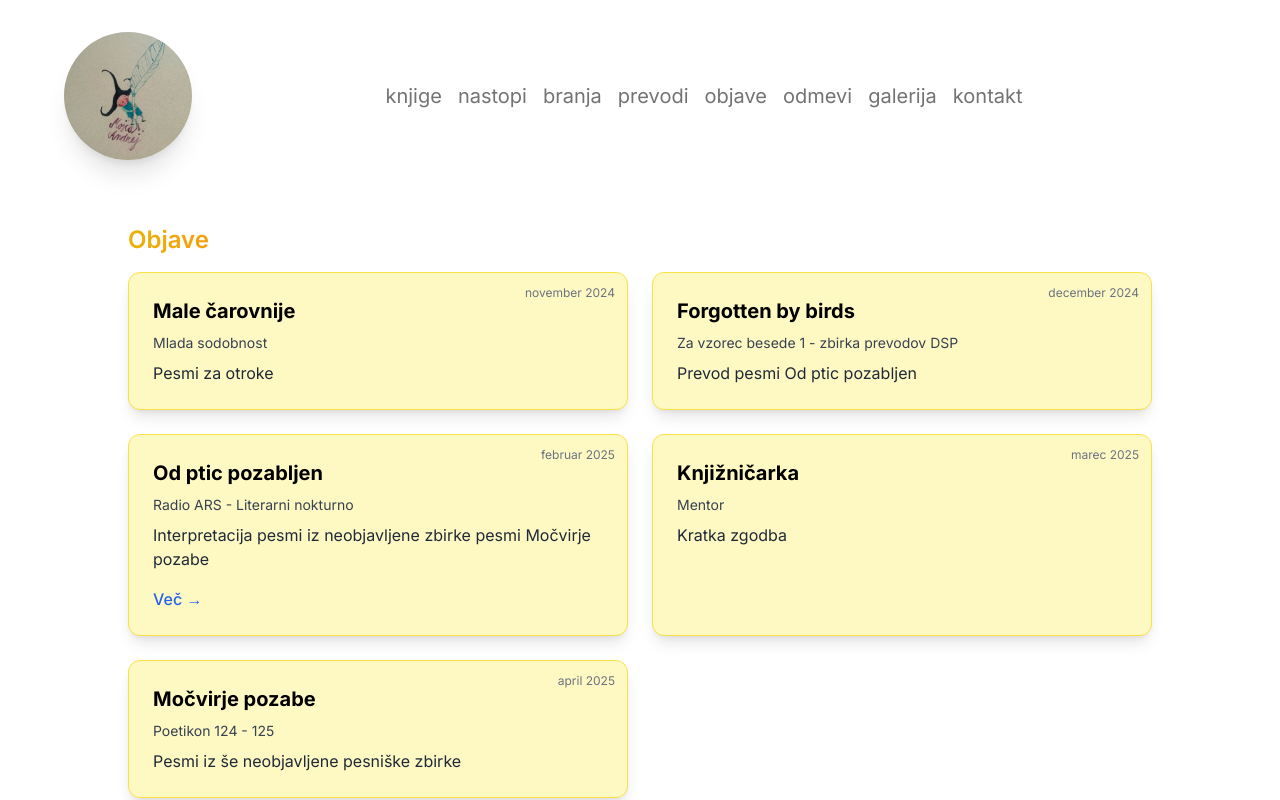
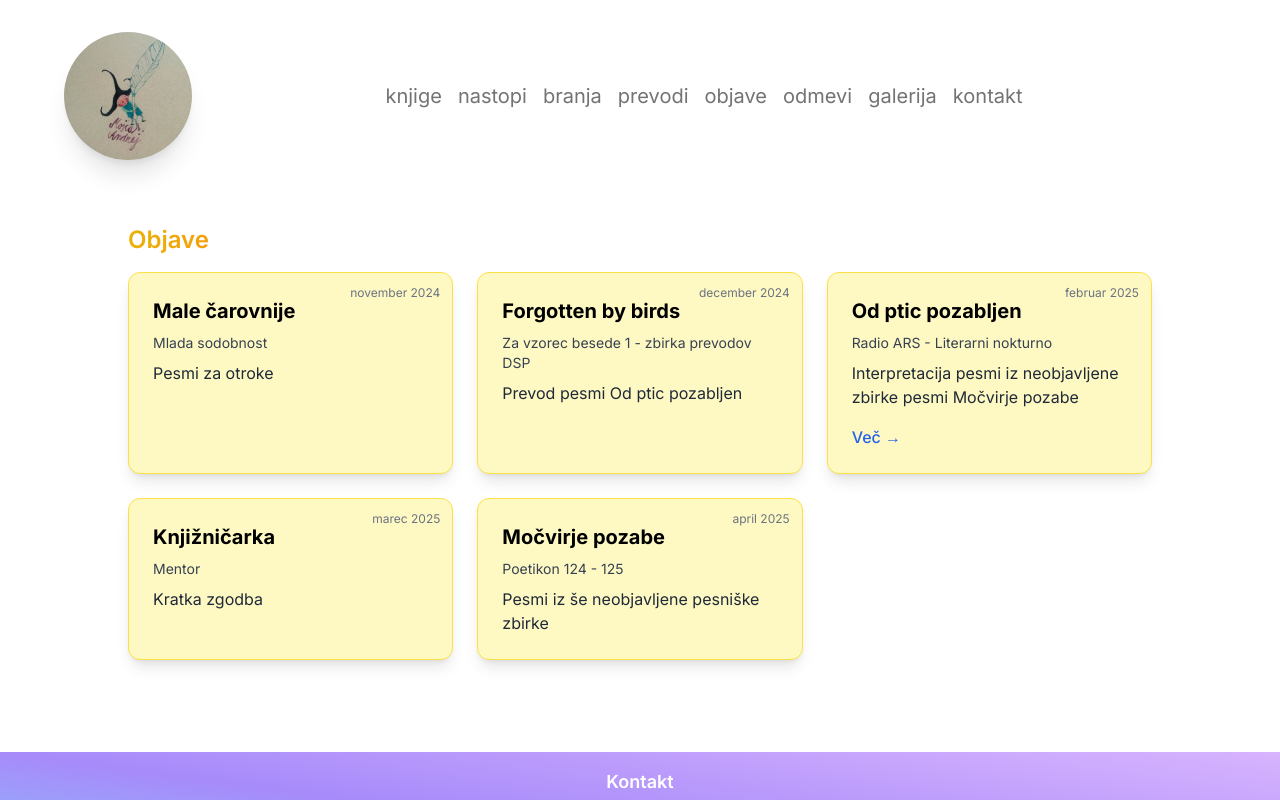
Before and after one commit to Mojca-Andrej/frontend, a Next.js app: page /objave in a window 1280 px wide. Shown: the top 800 px of the page. Built offline with nearby package versions, Linux system fonts and the light colour scheme.

Commit message:
minor fixes

```diff
--- a/src/app/(general)/knjige/page.tsx
+++ b/src/app/(general)/knjige/page.tsx
@@ -1,35 +1,50 @@
-import { books } from "./data/books"
-import { Genre } from "./data/books"
-import Link from "next/link"
-import Image from "next/image"
-
+import { books } from "./data/books";
+import { Genre } from "./data/books";
+import Link from "next/link";
+import Image from "next/image";
 
 export default function Knjige() {
-
-  const booksForAdults = books.filter(book => book.genre === Genre.Adult)
-  const booksForChildren = books.filter(book => book.genre === Genre.Children)
+  const booksForAdults = books.filter((book) => book.genre === Genre.Adult);
+  const booksForChildren = books.filter(
+    (book) => book.genre === Genre.Children
+  );
   return (
     <main>
-        <h2 className="font-semibold text-2xl mb-8 bg-gradient-to-r from-[#11998e] to-[#38ef7d] text-transparent bg-clip-text w-fit">Knjige za odrasle</h2>
-        <div className="grid grid-cols-2 sm:grid-cols-4 md:grid-cols-6 gap-4 md:gap-4 max-w-screen-xl">
-          {booksForAdults.map(book => (
+      <h2 className="font-semibold text-2xl mb-8 bg-gradient-to-r from-[#11998e] to-[#38ef7d] text-transparent bg-clip-text w-fit">
+        Knjige za odrasle
+      </h2>
+      <div className="grid grid-cols-2 sm:grid-cols-4 md:grid-cols-6 2xl:grid-cols-7 gap-4 md:gap-4 max-w-screen-2xl">
+        {booksForAdults.map((book) => (
           <div key={book.title} className="flex items-center justify-center">
             <Link href={`/knjige/${book.link}`}>
-                          <Image priority={true} height={400} width={400} src={`/${book.image}`} alt={book.title} className="w-full rounded-sm object-contain hover:shadow-md transition ease-in-out delay-0 hover:scale-105" />
+              <Image
+                priority={true}
+                height={400}
+                width={400}
+                src={`/${book.image}`}
+                alt={book.title}
+                className="w-full rounded-sm object-contain hover:shadow-md transition ease-in-out delay-0 hover:scale-105"
+              />
             </Link>
           </div>
         ))}
       </div>
-        <h1 className="font-semibold text-2xl my-8 bg-gradient-to-r from-[#11998e] to-[#38ef7d] w-fit bg-clip-text text-transparent">Knjige za otroke</h1>
+      <h1 className="font-semibold text-2xl my-8 bg-gradient-to-r from-[#11998e] to-[#38ef7d] w-fit bg-clip-text text-transparent">
+        Knjige za otroke
+      </h1>
       <div className="grid grid-cols-2 sm:grid-cols-4 md:grid-cols-6 gap-4 md:gap-4 max-w-screen-xl">
-          {booksForChildren.map(book => (
+        {booksForChildren.map((book) => (
           <div key={book.title} className="flex items-center justify-center">
             <Link href={`/knjige/${book.link}`}>
-                          <img src={`${book.image}`} alt={book.title} className="w-full rounded-sm hover:shadow-md object-contain transition ease-in-out delay-0 hover:scale-105" />
+              <img
+                src={`${book.image}`}
+                alt={book.title}
+                className="w-full rounded-sm hover:shadow-md object-contain transition ease-in-out delay-0 hover:scale-105"
+              />
             </Link>
           </div>
         ))}
       </div>
     </main>
-  )
+  );
 }
--- a/src/app/(general)/layout.tsx
+++ b/src/app/(general)/layout.tsx
@@ -3,13 +3,13 @@ import Footer from "./components/footer";
 
 import { ReactNode } from "react";
 export default function Layout({ children }: { children: ReactNode }) {
-    return (
-        <div>
-            <Topbar/>
-            <main className="px-4 pt-8 pb-16 md:px-16 xl:px-32 bg-white">
-            {children}
-            </main>
-            <Footer/>
-        </div>
-    )
+  return (
+    <div>
+      <Topbar />
+      <main className="px-4 pt-8 pb-16 md:px-16 xl:px-32 bg-white min-h-[70vh]">
+        {children}
+      </main>
+      <Footer />
+    </div>
+  );
 }
--- a/src/app/(general)/objave/page.tsx
+++ b/src/app/(general)/objave/page.tsx
@@ -4,8 +4,10 @@ import Link from "next/link";
 export default function Objave() {
   return (
     <main>
-            <h1 className="text-2xl w-fit bg-gradient-to-r bg-clip-text text-transparent from-yellow-500 to-amber-500 font-semibold mb-4">Objave</h1>
-            <div className="grid gap-6 grid-cols-1 sm:grid-cols-2">
+      <h1 className="text-2xl w-fit bg-gradient-to-r bg-clip-text text-transparent from-yellow-500 to-amber-500 font-semibold mb-4">
+        Objave
+      </h1>
+      <div className="grid gap-6 grid-cols-1 sm:grid-cols-2 lg:grid-cols-3 3xl:grid-cols-4">
         {objave.map((objava, index) => (
           <article
             key={index}
@@ -13,7 +15,9 @@ export default function Objave() {
           >
             <h2 className="text-xl font-bold mb-2">{objava.naslov}</h2>
             <p className="text-sm text-gray-700 mb-1">{objava.mesto}</p>
-      <p className="absolute top-3 right-3 text-gray-500 text-xs">{objava.datum}</p>
+            <p className="absolute top-3 right-3 text-gray-500 text-xs">
+              {objava.datum}
+            </p>
             <p className="text-gray-800 mt-2">{objava.vsebina}</p>
             {objava.link && (
               <Link
@@ -27,7 +31,6 @@ export default function Objave() {
           </article>
         ))}
       </div>
-
     </main>
   );
 }
```
Lines whose indentation alone changed are shown as unchanged.
